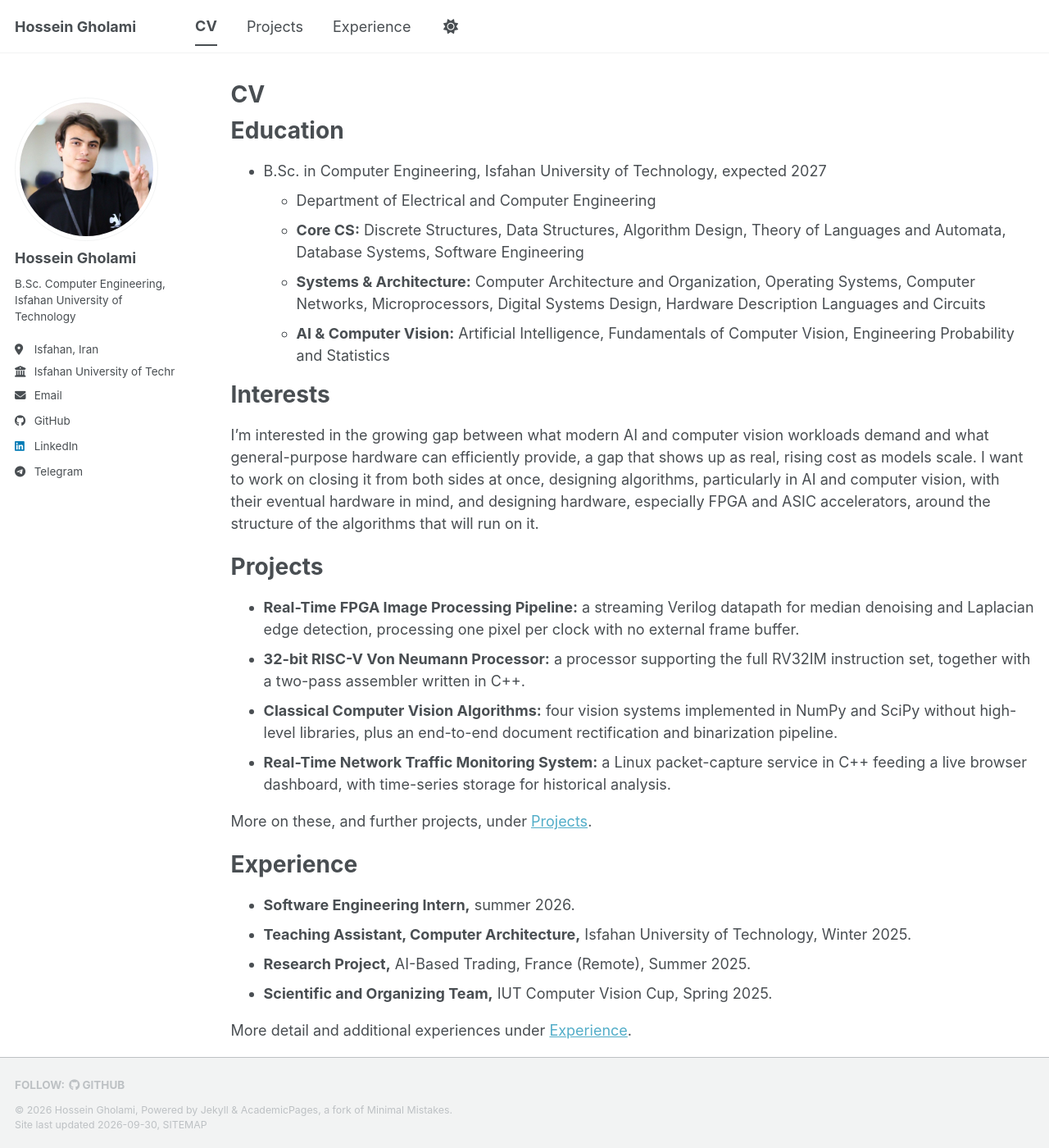
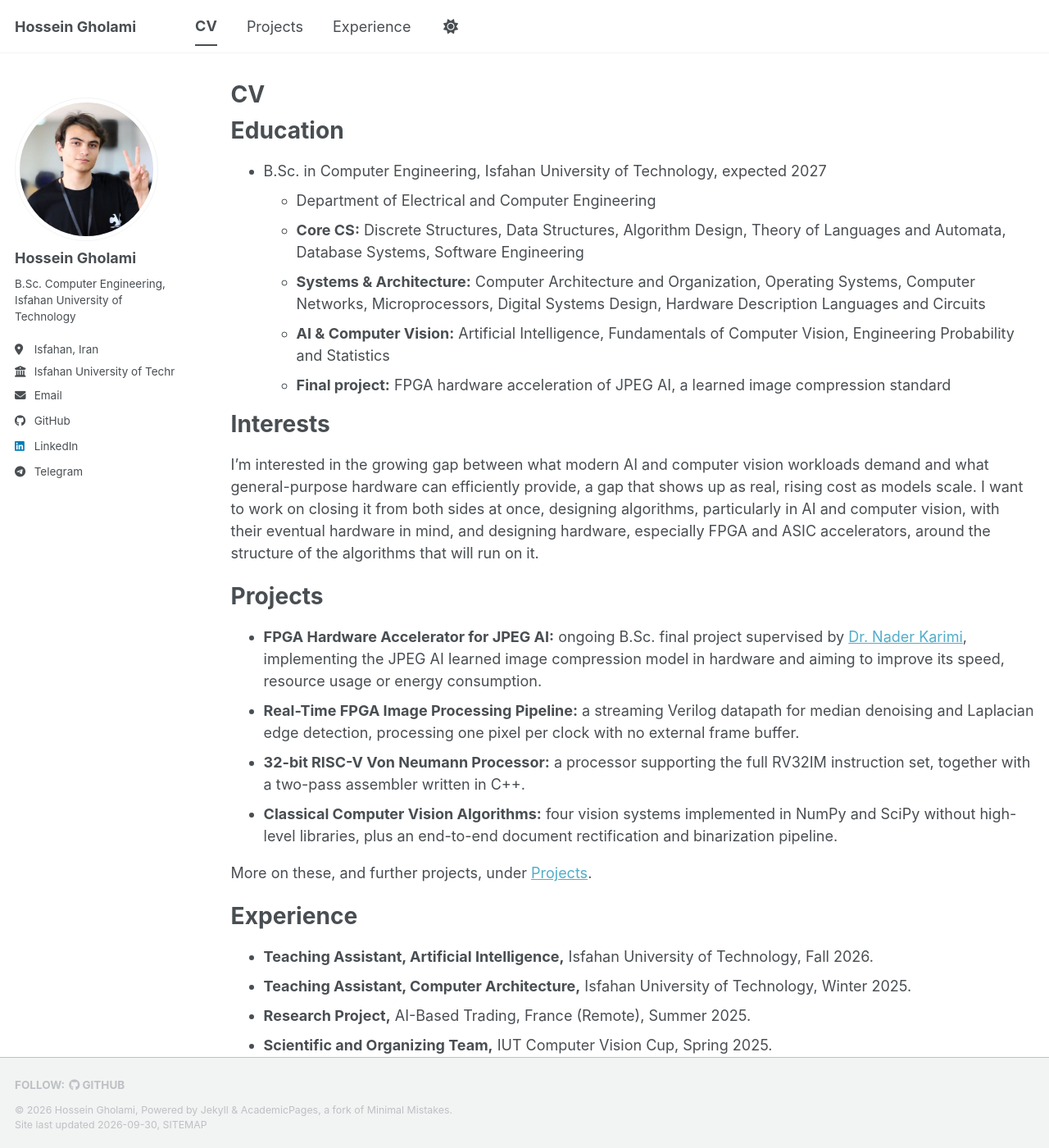
Before and after one commit to hoseinn-gh/hoseinn-gh.github.io, a Jekyll site: the page built from _pages/cv.md, in a window 1280 px wide and 1400 px high. Shown: the whole window at 82% size. Built offline with Jekyll 4.4.1, drawn with Linux system fonts in a browser that asks for light colours; a style sheet for code colours, icons or effects is not loaded.

Commit message:
Update cv.md

```diff
--- a/_pages/cv.md
+++ b/_pages/cv.md
@@ -20,6 +20,7 @@ Education
     Design, Hardware Description Languages and Circuits
   * **AI & Computer Vision:** Artificial Intelligence, Fundamentals of
     Computer Vision, Engineering Probability and Statistics
+  * **Final project:** FPGA hardware acceleration of JPEG AI, a learned image compression standard
 
 Interests
 ======
@@ -33,6 +34,10 @@ the algorithms that will run on it.
 
 Projects
 ======
+* **FPGA Hardware Accelerator for JPEG AI:** ongoing B.Sc. final project supervised by
+  [Dr. Nader Karimi](https://scholar.google.com/citations?user=mZGNr2QAAAAJ&hl=en),
+  implementing the JPEG AI learned image compression model in hardware and aiming to
+  improve its speed, resource usage or energy consumption.
 * **Real-Time FPGA Image Processing Pipeline:** a streaming Verilog datapath for
   median denoising and Laplacian edge detection, processing one pixel per clock
   with no external frame buffer.
@@ -41,15 +46,13 @@ Projects
 * **Classical Computer Vision Algorithms:** four vision systems implemented in
   NumPy and SciPy without high-level libraries, plus an end-to-end document
   rectification and binarization pipeline.
-* **Real-Time Network Traffic Monitoring System:** a Linux packet-capture service
-  in C++ feeding a live browser dashboard, with time-series storage for
-  historical analysis.
 
 More on these, and further projects, under [Projects]({{ base_path }}/projects/).
 
 Experience
 ======
-* **Software Engineering Intern,** summer 2026.
+* **Teaching Assistant, Artificial Intelligence,** Isfahan University of Technology,
+  Fall 2026.
 * **Teaching Assistant, Computer Architecture,** Isfahan University of Technology,
   Winter 2025.
 * **Research Project,** AI-Based Trading, France (Remote), Summer 2025.
```
